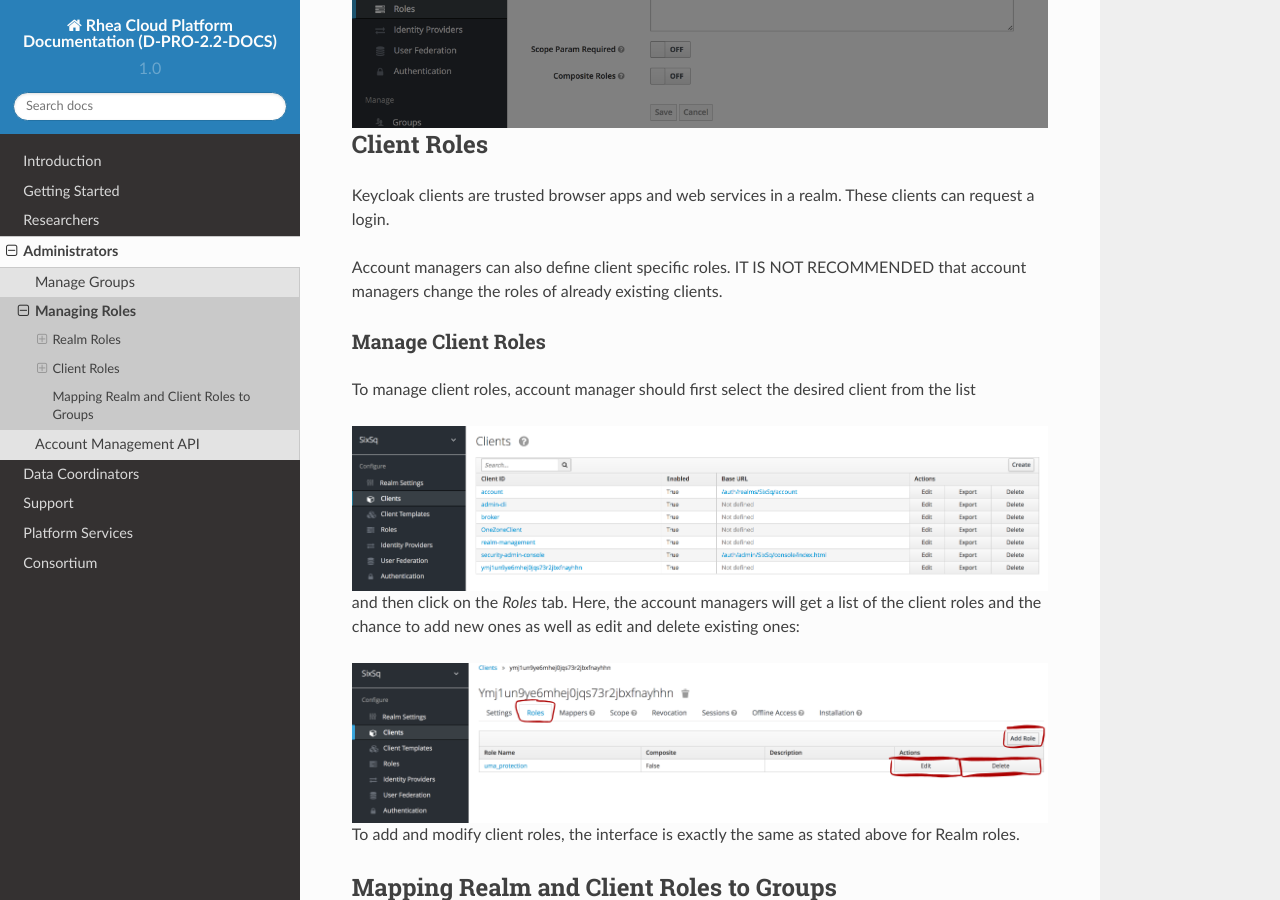
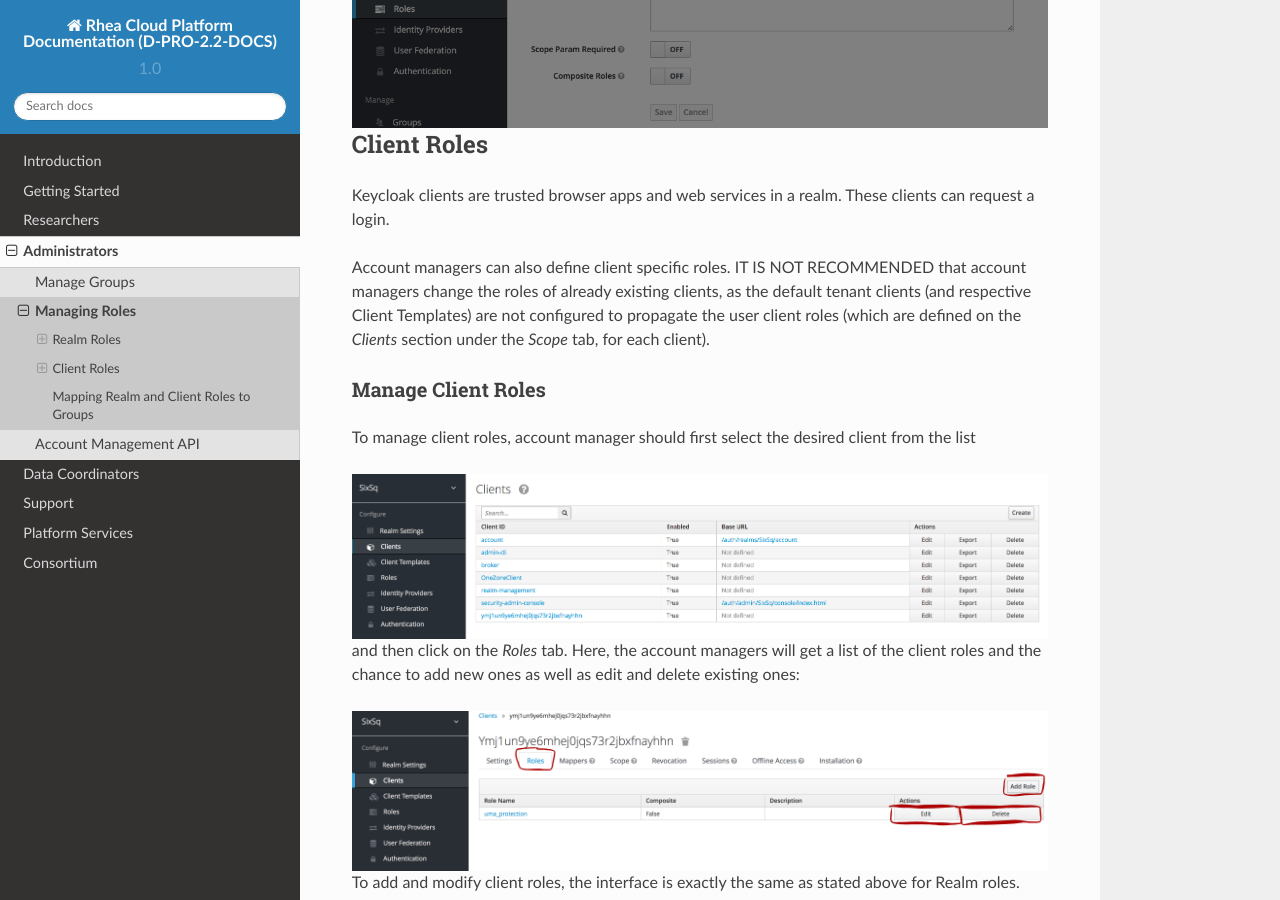
Before and after one commit to teamputtygen/hn-docs, a Sphinx documentation site: the page built from docs/administrator/roles.rst, in a window 1280 px wide and 900 px high, scrolled down 2142 px. Built offline with Sphinx 7.4.7 and the Read the Docs theme 2.0.0, drawn with Linux system fonts in a browser that asks for light colours.

Commit message:
add comment about client roles management

```diff
--- a/docs/administrator/roles.rst
+++ b/docs/administrator/roles.rst
@@ -61,7 +61,7 @@
 
 Keycloak clients are trusted browser apps and web services in a realm. These clients can request a login.
 
-Account managers can also define client specific roles. IT IS NOT RECOMMENDED that account managers change the roles of already existing clients.
+Account managers can also define client specific roles. IT IS NOT RECOMMENDED that account managers change the roles of already existing clients, as the default tenant clients (and respective Client Templates) are not configured to propagate the user client roles (which are defined on the *Clients* section under the *Scope* tab, for each client).
 
 Manage Client Roles
 ~~~~~~~~~~~~~~~~~~~
```
